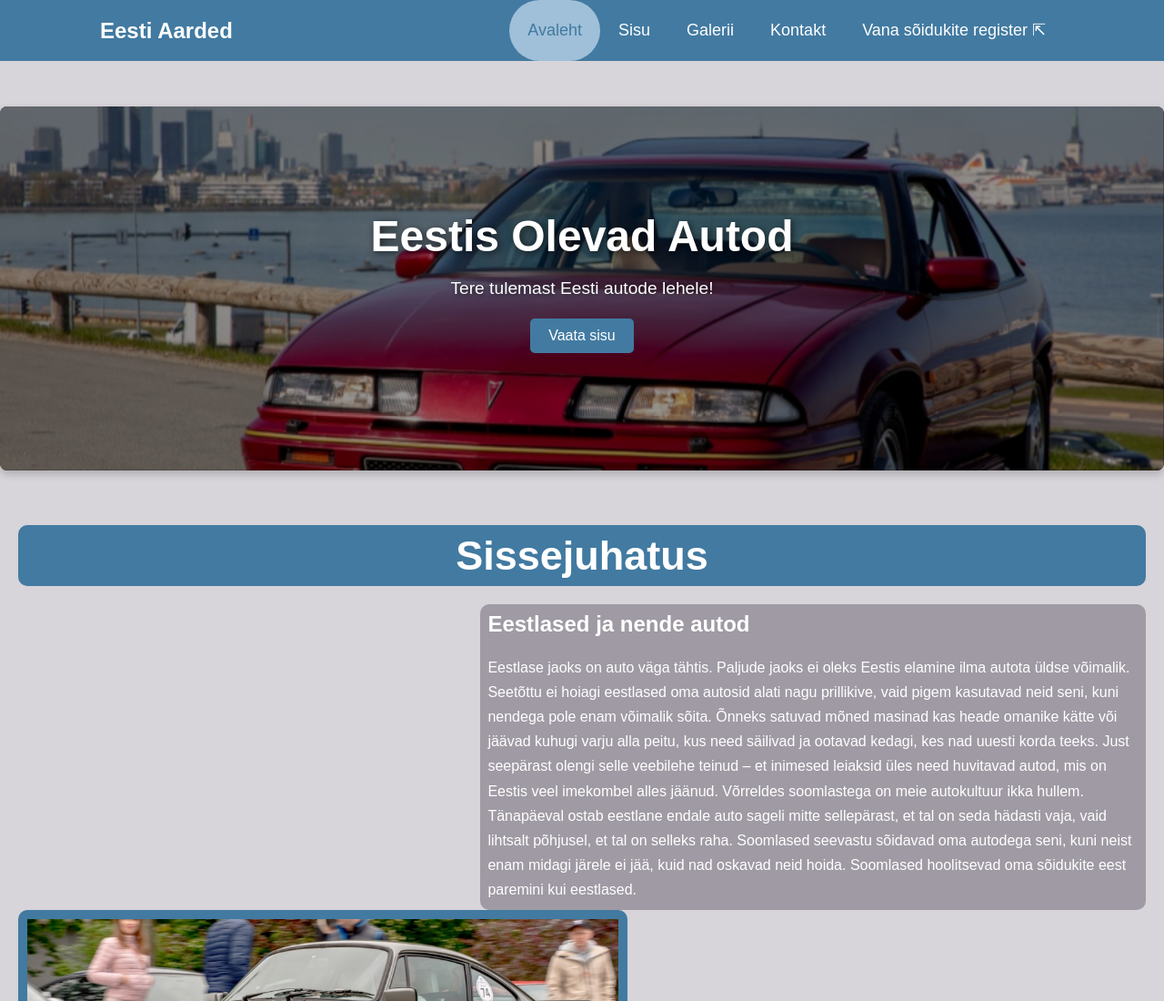
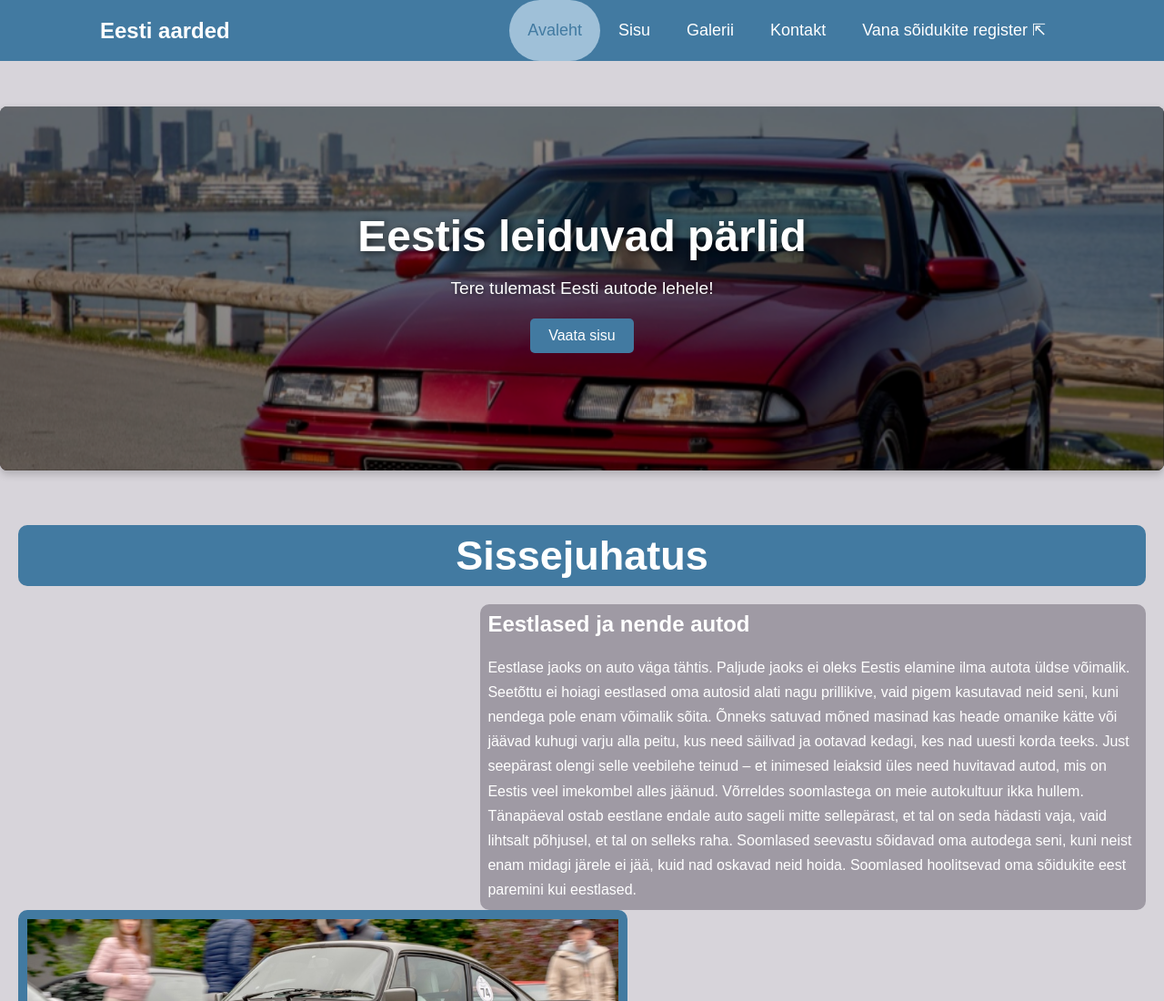
Before and after one commit to sten-tonisfeldmann-hub/Veebileht_ITA25, a plain HTML site: page index.html in a window 1280 px wide. Shown: the top 1100 px of the page at 91% size. Drawn offline with Linux system fonts and the light colour scheme; a web font is replaced by a local one.

Commit message:
Add files via upload

```diff
--- a/index.html
+++ b/index.html
@@ -5,14 +5,14 @@
 	<meta http-equiv="X-UA-Compatible" content="ie=edge">
     <script src="https://kit.fontawesome.com/8b594e59a5.js" crossorigin="anonymous"></script>
     <link rel="stylesheet" href="css/style.css">
-    <title>Eesti Aarded | Avaleht</title>
+    <title>Eesti aarded | Avaleht</title>
 </head>
 <body>
     <header>
         <!----Navbar mida kasutada navigeerimiseks-->
         <nav id="navbar">
             <div class="container-header">
-                <h1>Eesti Aarded</h1>
+                <h1>Eesti aarded</h1>
                 <ul>
                     <li><a class="current"href="index.html">Avaleht</a></li>
                     <li><a href="main.html">Sisu</a></li>
@@ -27,7 +27,7 @@
         <div class="slideshow">
 
             <div class="slideshow-overlay">
-                <h1>Eestis Olevad Autod</h1>
+                <h1>Eestis leiduvad pärlid</h1>
                 <p>Tere tulemast Eesti autode lehele!</p>
                 <a href="main.html">
                     <button class="btn">Vaata sisu</button>
```
